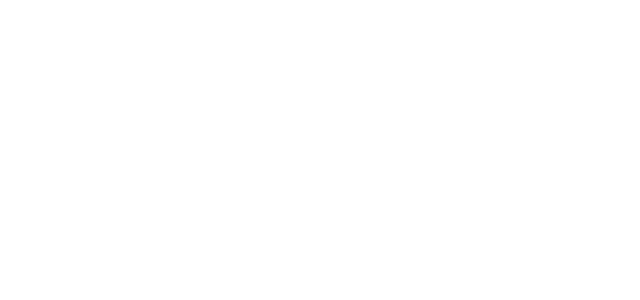
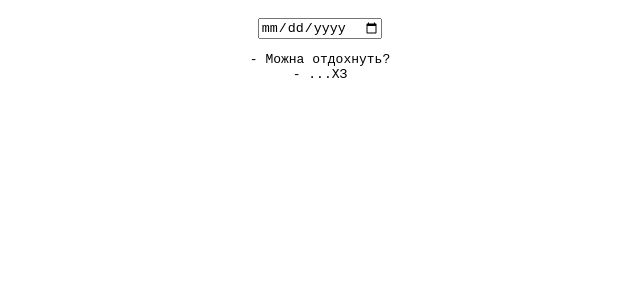
Before and after one commit to VladimirBozhko/react-ipr-learn, a React (Create React App) app in the folder my-app/: page / in a window 1280 px wide. Shown: the top 300 px of the page, without its empty margins (320-960 px from the left). Built offline with nearby package versions, Linux system fonts and the light colour scheme; no server answers.

Commit message:
+add stage 1 task 1

```diff
--- a/my-app/src/App.tsx
+++ b/my-app/src/App.tsx
@@ -1,11 +1,29 @@
-import React from 'react';
+import React, {ChangeEventHandler, useState} from 'react';
+import {useDayOff} from "./hooks";
 import './App.css';
 
 function App() {
+  const [date, setDate] = useState<Date | null>(null);
+  const isDayOff = useDayOff(date);
+
+  const onDateChange: ChangeEventHandler<HTMLInputElement> = (event) => {
+      setDate(new Date(event.target.value));
+  }
 
   return (
     <main>
-
+      <input type={"date"} onChange={onDateChange} />
+      <pre>
+          - Можна отдохнуть?
+          <br />
+          - {
+              isDayOff !== null
+                  ? isDayOff
+                      ? "Ага"
+                      : "Неа"
+                  : "...ХЗ"
+          }
+      </pre>
     </main>
   );
 }
--- /dev/null
+++ b/my-app/src/hooks/index.ts
@@ -0,0 +1 @@
+export * from "./isdayoff";
--- /dev/null
+++ b/my-app/src/hooks/isdayoff.ts
@@ -0,0 +1,17 @@
+import {useEffect, useState} from "react";
+import {stringifyDate} from "../utils"
+
+export function useDayOff(date: Date | null): boolean | null {
+    const [isDayOff, setIsDayOff] = useState<boolean | null>(null);
+    const dateParam = date ? stringifyDate(date) : "today";
+
+    useEffect(() => {
+        fetch(`https://isdayoff.ru/${dateParam}`)
+            .then((res) => res.json())
+            .then((data) => {
+                setIsDayOff(Boolean(data))
+            });
+    }, [dateParam]);
+
+    return isDayOff;
+}
--- /dev/null
+++ b/my-app/src/utils/common.ts
@@ -0,0 +1,6 @@
+export const stringifyDate = (date: Date) =>
+    (
+        date.toLocaleDateString("ru-RU", {year: "numeric"})
+        + date.toLocaleDateString("ru-RU", {month: "2-digit"})
+        + date.toLocaleDateString("ru-RU", {day: "2-digit"})
+    );
--- /dev/null
+++ b/my-app/src/utils/index.ts
@@ -0,0 +1 @@
+export * from "./common";
```
